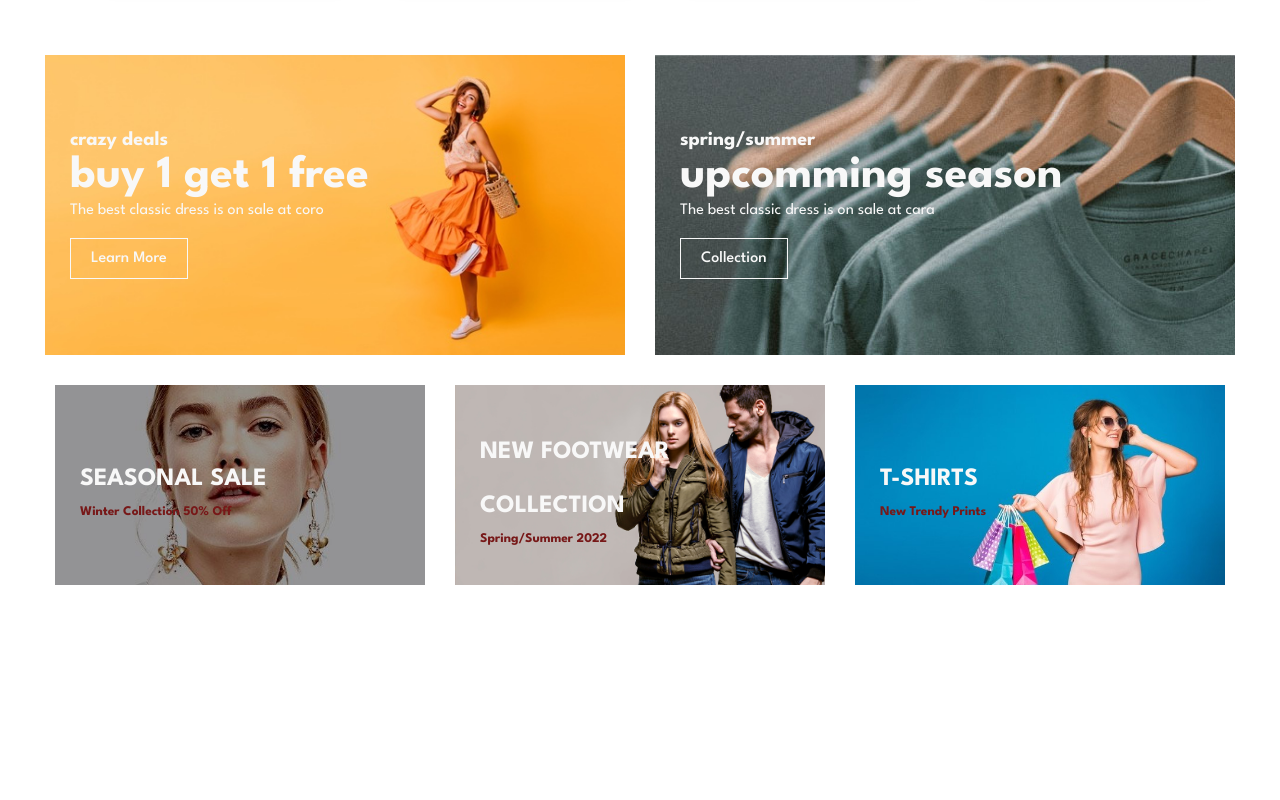
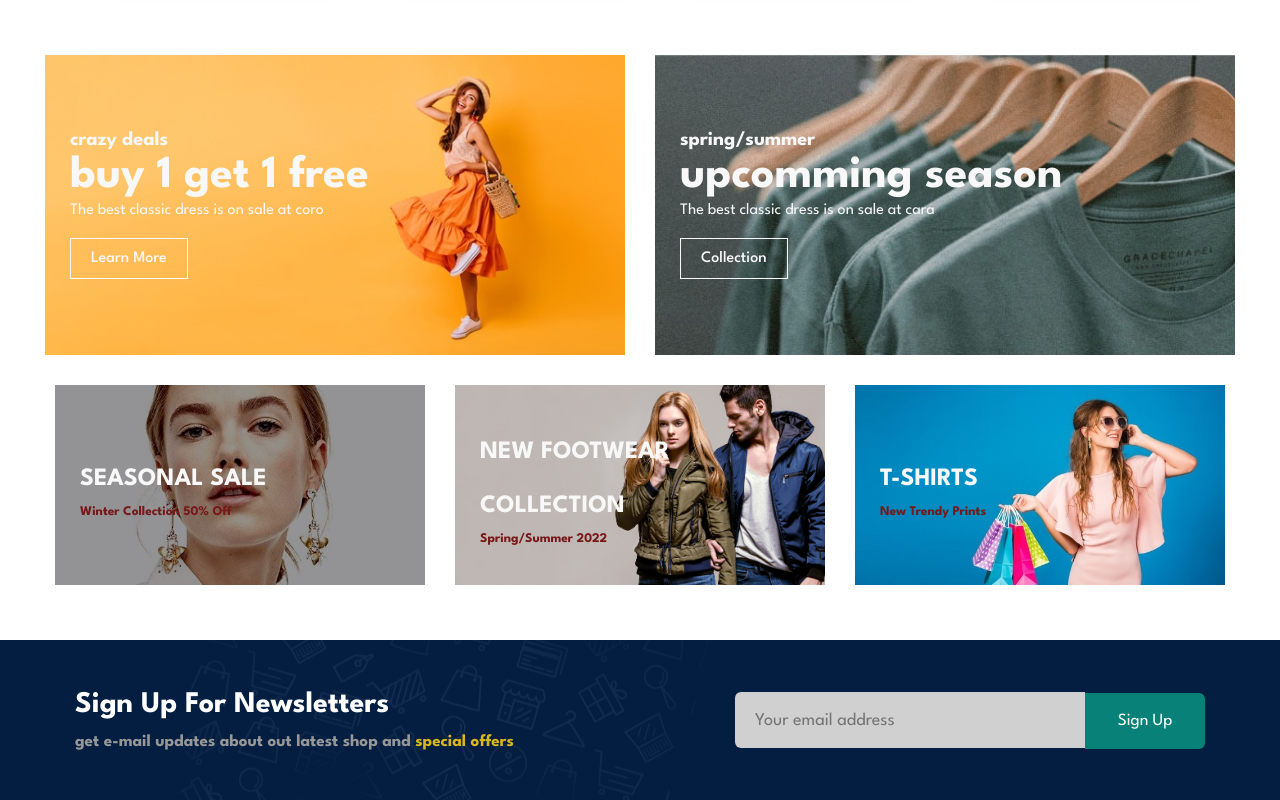
Before and after one commit to alirezatayebinejad/ecommerce-website-html-css, a plain HTML site: page index.html in a window 1280 px wide. Shown: the part 3403-4203 px from the top of the page. Before the commit the page ends 4043 px from the top, so only its background shows below. Drawn offline with Linux system fonts and the light colour scheme.

Commit message:
newsletter completed

```diff
--- a/index.html
+++ b/index.html
@@ -348,6 +348,18 @@
           </div>
         </div>
       </section>
+
+      <section id="newsletter">
+        <div class="newsletter-text">
+          <h3>Sign Up For Newsletters</h3>
+          <h5>get e-mail updates about out latest shop and <span>special offers</span></h5>
+        </div>
+        <div class="form">
+          <input type="email" placeholder="Your email address">
+          <button>Sign Up</button>
+        </div>
+      </section>
+
     </main>
 
     <!--footer section-->
--- a/style.css
+++ b/style.css
@@ -285,6 +285,7 @@ section#hero {
 */
 
 /* banners section styles */
+
 #banners {
   margin: 0 60px;
 }
@@ -362,3 +363,53 @@ span {
 #banners .small-banners h5{
   color: #771818;
 }
+
+/* newsletter section styles */
+
+#newsletter{
+  background-image: url(images/banner/b14.png);
+  background-repeat: no-repeat;
+  background-position:  180px;
+  background-color: #041e42;
+  height: 160px;
+  display: flex;
+  align-items: center;
+  justify-content: space-between;
+  padding: 0 75px;
+}
+#newsletter .newsletter-text h3{
+  color: white;
+  font-size: 30px;
+  padding: 0 0 15px 0;
+}
+#newsletter .newsletter-text h5{
+  color: rgb(151, 151, 151);
+  font-size: 17px;
+}
+#newsletter .newsletter-text h5 span{
+  color: rgb(216, 182, 29);
+}
+#newsletter .form input{
+  padding: 20px;
+  width: 350px;
+  height: 56px;
+  background-color: #d1d0d0;
+  border-radius: 6px 0 0 6px;
+  font-size: 18px;
+
+  border: none;
+  outline: none;
+  margin-right: -4px;
+  margin-top: 1px;
+}
+#newsletter .form button{
+  margin-left: 0;
+  padding: 20px;
+  border: none;
+  width: 120px;
+  background-color: #088178;
+  color: white;
+  font-size: 17px;
+  border-radius: 0 6px 6px 0;
+  cursor: pointer;
+}
```
